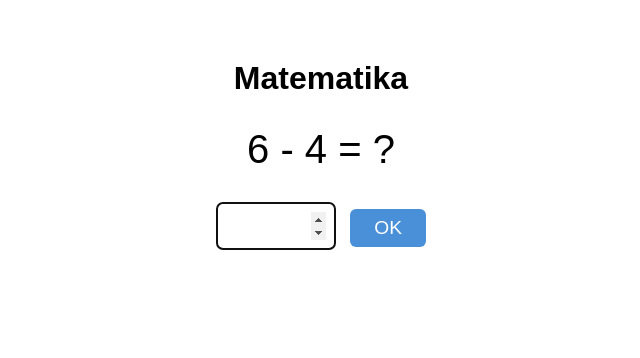
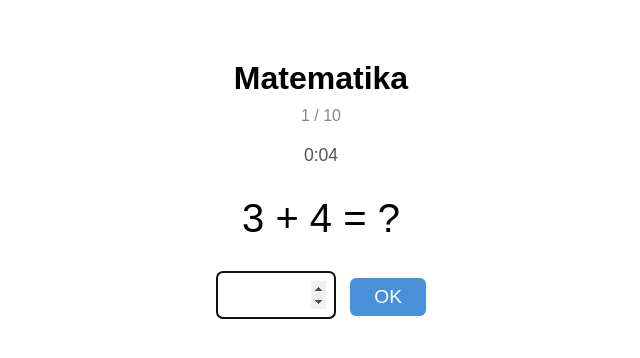
Before and after one commit to srubarm/srubarm.github.io, a Jekyll site: the page built from matematika/index.html, in a window 1280 px wide. Shown: the top 358 px of the page, without its empty margins (319-959 px from the left). Built offline with Jekyll 4.4.1, drawn with Linux system fonts in a browser that asks for light colours; part of the change alters nothing that is shown.

Commit message:
Rework math page: fixed set of 10 problems, track mistakes and time
https://claude.ai/code/session_01EBQxGf5tNYzU5gF2QRDsBs

```diff
--- a/matematika/index.html
+++ b/matematika/index.html
@@ -15,7 +15,9 @@ layout: null
       padding: 0 20px;
       text-align: center;
     }
-    h1 { margin-bottom: 30px; }
+    h1 { margin-bottom: 10px; }
+    .progress { font-size: 1rem; color: #888; margin-bottom: 20px; }
+    .timer { font-size: 1.1rem; color: #555; margin-bottom: 10px; }
     .problem { font-size: 2.5rem; margin: 30px 0; }
     input {
       font-size: 1.5rem;
@@ -38,30 +40,76 @@ layout: null
     .result { font-size: 1.3rem; margin-top: 20px; min-height: 1.6em; }
     .correct { color: green; }
     .wrong { color: red; }
-    .score { margin-top: 30px; font-size: 1.1rem; color: #555; }
+    .summary {
+      margin-top: 40px;
+      font-size: 1.3rem;
+      line-height: 2;
+    }
+    .summary .mistakes { font-weight: bold; }
+    .summary .time { font-weight: bold; }
+    .restart-btn {
+      margin-top: 30px;
+      font-size: 1.2rem;
+      padding: 10px 30px;
+      cursor: pointer;
+      border: none;
+      border-radius: 6px;
+      background: #4a90d9;
+      color: white;
+    }
   </style>
 </head>
 <body>
   <h1>Matematika</h1>
+
+  <div id="game">
+    <div class="progress" id="progress"></div>
+    <div class="timer" id="timer">0:00</div>
     <div class="problem" id="problem"></div>
     <div>
       <input type="number" id="answer" autofocus>
       <button onclick="check()">OK</button>
     </div>
     <div class="result" id="result"></div>
-  <div class="score" id="score"></div>
+  </div>
+
+  <div id="done" style="display:none">
+    <div class="summary" id="summary"></div>
+    <button class="restart-btn" onclick="start()">Try Again</button>
+  </div>
 
   <script>
-    let a, b, op, correctAnswer;
-    let total = 0, right = 0;
+    const TOTAL = 10;
+    let problems, current, mistakes, startTime, timerInterval;
 
-    function generate() {
-      a = Math.floor(Math.random() * 10) + 1;
-      b = Math.floor(Math.random() * 10) + 1;
-      op = Math.random() < 0.5 ? '+' : '-';
+    function generateProblems() {
+      const list = [];
+      for (let i = 0; i < TOTAL; i++) {
+        let a = Math.floor(Math.random() * 10) + 1;
+        let b = Math.floor(Math.random() * 10) + 1;
+        let op = Math.random() < 0.5 ? '+' : '-';
         if (op === '-' && b > a) { [a, b] = [b, a]; }
-      correctAnswer = op === '+' ? a + b : a - b;
-      document.getElementById('problem').textContent = a + ' ' + op + ' ' + b + ' = ?';
+        const answer = op === '+' ? a + b : a - b;
+        list.push({ a, b, op, answer });
+      }
+      return list;
+    }
+
+    function formatTime(seconds) {
+      const m = Math.floor(seconds / 60);
+      const s = seconds % 60;
+      return m + ':' + String(s).padStart(2, '0');
+    }
+
+    function updateTimer() {
+      const elapsed = Math.floor((Date.now() - startTime) / 1000);
+      document.getElementById('timer').textContent = formatTime(elapsed);
+    }
+
+    function showProblem() {
+      const p = problems[current];
+      document.getElementById('progress').textContent = (current + 1) + ' / ' + TOTAL;
+      document.getElementById('problem').textContent = p.a + ' ' + p.op + ' ' + p.b + ' = ?';
       document.getElementById('answer').value = '';
       document.getElementById('result').textContent = '';
       document.getElementById('answer').focus();
@@ -70,25 +118,53 @@ layout: null
     function check() {
       const val = parseInt(document.getElementById('answer').value);
       if (isNaN(val)) return;
-      total++;
       const el = document.getElementById('result');
-      if (val === correctAnswer) {
-        right++;
+      const p = problems[current];
+
+      if (val === p.answer) {
         el.textContent = 'Correct!';
         el.className = 'result correct';
       } else {
-        el.textContent = 'Wrong — answer is ' + correctAnswer;
+        mistakes++;
+        el.textContent = 'Wrong — answer is ' + p.answer;
         el.className = 'result wrong';
       }
-      document.getElementById('score').textContent = right + ' / ' + total;
-      setTimeout(generate, 1200);
+
+      current++;
+      if (current < TOTAL) {
+        setTimeout(showProblem, 1000);
+      } else {
+        setTimeout(finish, 1000);
+      }
+    }
+
+    function finish() {
+      clearInterval(timerInterval);
+      const elapsed = Math.floor((Date.now() - startTime) / 1000);
+      document.getElementById('game').style.display = 'none';
+      document.getElementById('done').style.display = 'block';
+      document.getElementById('summary').innerHTML =
+        'Mistakes: <span class="mistakes">' + mistakes + '</span><br>' +
+        'Time: <span class="time">' + formatTime(elapsed) + '</span>';
+    }
+
+    function start() {
+      problems = generateProblems();
+      current = 0;
+      mistakes = 0;
+      startTime = Date.now();
+      clearInterval(timerInterval);
+      timerInterval = setInterval(updateTimer, 1000);
+      document.getElementById('game').style.display = 'block';
+      document.getElementById('done').style.display = 'none';
+      showProblem();
     }
 
     document.getElementById('answer').addEventListener('keydown', function(e) {
       if (e.key === 'Enter') check();
     });
 
-    generate();
+    start();
   </script>
 </body>
 </html>
```
Lines whose indentation alone changed are shown as unchanged.
